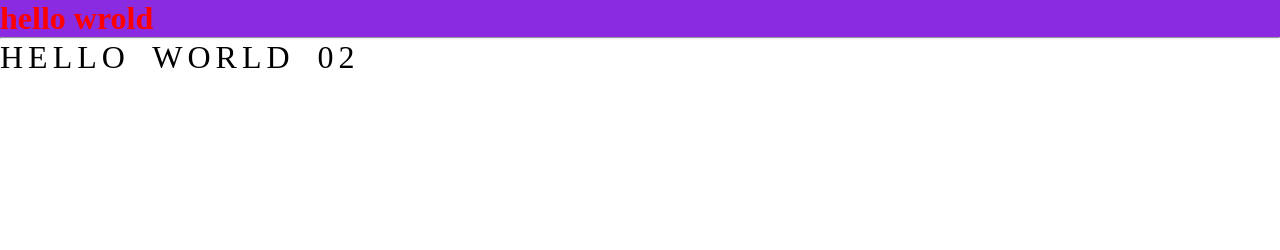
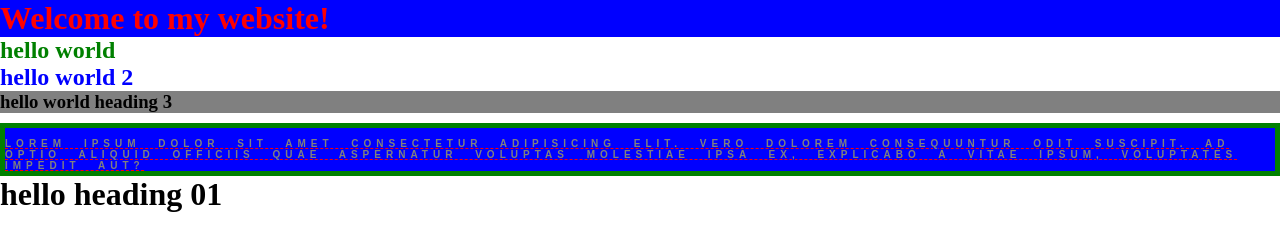
Before and after one commit to shoaib900/shelshift_6pm_css, a plain HTML site: page index.html in a window 1280 px wide. Drawn offline with Linux system fonts and the light colour scheme.

Commit message:
update css 01

```diff
--- a/index.html
+++ b/index.html
@@ -1,19 +1,26 @@
 <!DOCTYPE html>
-<html>
+<html lang="en">
 <head>
-    <title>html css</title>
+    <title>Document</title>
     <link rel="stylesheet" href="./style/style.css">
     <style>
-        /* h1{
-            background-color: hsl(5, 50%, 78%);
-        } */
+        h2{
+            color: green;
+        }
+        .h2{
+            color: blue;
+        }
     </style>
 </head>
 <body>
 
-    <h1 style="color: red;background-color: blueviolet;"> hello wrold</h1>
-    <hr>
-    <p> hello world 02</p>
+    <h1 style="color: red;background-color: blue;">Welcome to my website!</h1>
+    <h2>hello world</h2>
+    <h2 class="h2">hello world 2</h2>
+    <h3> hello world heading 3</h3>
+
+    <p>Lorem ipsum dolor sit amet consectetur adipisicing elit. Vero dolorem consequuntur odit suscipit. Ad optio aliquid officiis quae aspernatur voluptas molestiae ipsa ex, explicabo a vitae ipsum, voluptates impedit aut?</p>
+    <h1>hello heading 01</h1>
 
 </body>
 </html>
--- a/style/style.css
+++ b/style/style.css
@@ -2,11 +2,21 @@
     margin: 0;
     padding: 0;
 }
+h3{
+    background-color: grey;
+}
 
 p{
-    font-family: serif;
-    font-size: 32px;
+    font-family:Arial, Helvetica, sans-serif;
+    font-size: 10px;
+    text-decoration: underline dashed red 1px;
+    font-weight: bolder;
+    letter-spacing: 5px;
     text-transform: uppercase;
-    letter-spacing: 5px;
     word-spacing: 10px;
+    background-color: blue;
+    color: grey;
+    margin-top: 10px;
+    padding-top: 10px;
+    border:5px solid green
 }
```
